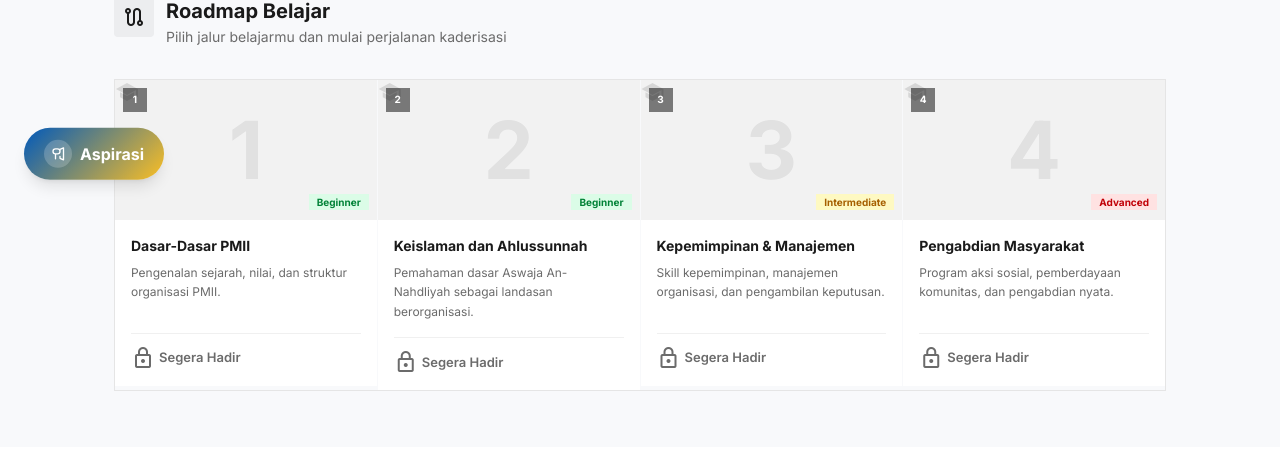
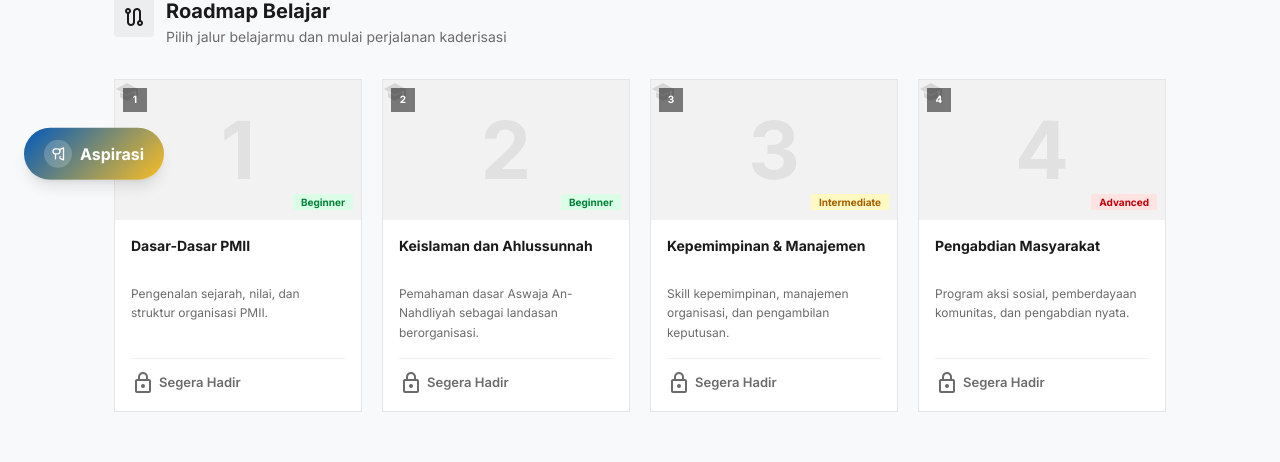
Before and after one commit to fixdevops/PMII-Rayon-Hasyim-Asyari, a Next.js app: page /kaderisasi in a window 1280 px wide. Shown: the part 595-1057 px from the top of the page. Built offline with nearby package versions, Linux system fonts and the light colour scheme; no server answers; the database is empty; a web font is replaced by a local one.

Commit message:
fix: card kursus gap antar card, judul & deskripsi fixed height dengan ellipsis, tombol selalu di bawah

```diff
--- a/src/app/kaderisasi/KaderisasiClient.tsx
+++ b/src/app/kaderisasi/KaderisasiClient.tsx
@@ -144,7 +144,7 @@ export default function KaderisasiClient({ kursus, kegiatan }: Props) {
 
           {/* Grid semua kursus — scroll horizontal di mobile */}
           <div className="-mx-6 px-6 md:mx-0 md:px-0 overflow-x-auto scrollbar-hide">
-            <div className="flex gap-[1px] pb-3 md:pb-0 md:grid md:grid-cols-4 md:gap-[1px] border border-[#e5e5e5]">
+            <div className="flex gap-4 pb-3 md:pb-0 md:grid md:grid-cols-4 md:gap-5">
               {(kursus.length > 0 ? kursus : fallbackCards).map((course, i) => {
                 const isReal = 'href' in course
                 const href = isReal ? (course as Kursus).href : '#'
@@ -158,11 +158,12 @@ export default function KaderisasiClient({ kursus, kegiatan }: Props) {
                       href={href !== '#' ? href : undefined}
                       target={href !== '#' ? '_blank' : undefined}
                       rel="noopener noreferrer"
-                      className="w-[230px] md:w-auto flex flex-col bg-white border border-[#e5e5e5] md:border-0 overflow-hidden hover:bg-[#fafafa] transition-colors group"
+                      className="w-[230px] md:w-auto flex flex-col bg-white border border-[#e5e5e5] overflow-hidden hover:bg-[#fafafa] transition-colors group"
+                      style={{ height: '100%' }}
                     >
                       {/* Thumbnail — tinggi tetap */}
                       <div
-                        className="relative w-full overflow-hidden flex-shrink-0"
+                        className="relative w-full flex-shrink-0"
                         style={{
                           height: '140px',
                           background: thumbnail ? undefined : (bgColor ?? '#f2f2f2'),
@@ -183,11 +184,9 @@ export default function KaderisasiClient({ kursus, kegiatan }: Props) {
                             </span>
                           </>
                         )}
-                        {/* Nomor */}
                         <div className="absolute top-2 left-2 w-6 h-6 bg-black/50 flex items-center justify-center">
                           <span className="text-[10px] font-bold text-white">{course.no}</span>
                         </div>
-                        {/* Level badge */}
                         <div className="absolute bottom-2 right-2">
                           <span className={`text-[10px] font-bold px-2 py-0.5 ${levelBadge[course.level] ?? 'bg-gray-100 text-gray-600'}`}>
                             {course.level}
@@ -195,13 +194,19 @@ export default function KaderisasiClient({ kursus, kegiatan }: Props) {
                         </div>
                       </div>
 
-                      {/* Content — flex-1 agar tinggi seragam */}
-                      <div className="p-4 flex flex-col flex-1">
-                        <h3 className="text-[14px] font-bold text-[#1a1a1a] leading-snug mb-2">{course.title}</h3>
-                        {/* Deskripsi: fixed 3 baris dengan line-clamp */}
-                        <p className="text-[12px] text-[#6b6b6b] leading-relaxed line-clamp-3 flex-1 min-h-[54px]">
+                      {/* Content — tinggi tetap, deskripsi dipotong */}
+                      <div className="p-4 flex flex-col" style={{ flex: 1 }}>
+                        {/* Judul max 2 baris */}
+                        <h3 className="text-[14px] font-bold text-[#1a1a1a] leading-snug mb-2 line-clamp-2" style={{ minHeight: '40px' }}>
+                          {course.title}
+                        </h3>
+                        {/* Deskripsi max 3 baris — overflow dipotong dengan ... */}
+                        <p className="text-[12px] text-[#6b6b6b] leading-relaxed line-clamp-3"
+                          style={{ minHeight: '54px' }}>
                           {course.deskripsi ?? ''}
                         </p>
+                        {/* Spacer mendorong tombol ke bawah */}
+                        <div className="flex-1" />
                         <div className="mt-4 pt-3 border-t border-[#f0f0f0] flex items-center gap-1 text-[13px] font-semibold">
                           {href === '#' ? (
                             <span className="text-[#6b6b6b] flex items-center gap-1">
```
